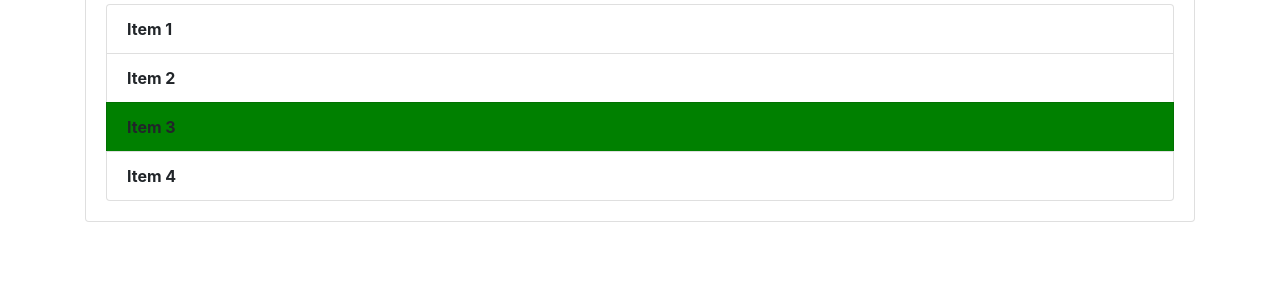
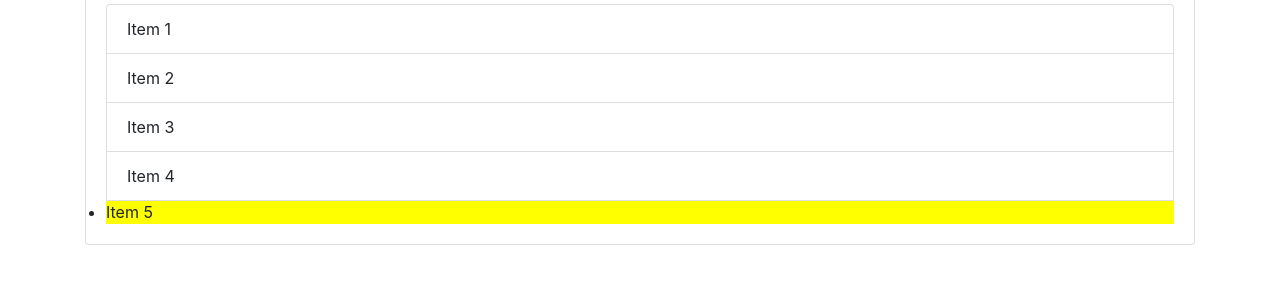
Before and after one commit to Mayanktyagi05/commit-by-tag-name-, a plain HTML site: page index.html in a window 1280 px wide. Shown: the part 273-554 px from the top of the page. Drawn offline with nearby package versions, Linux system fonts and the light colour scheme.

Commit message:
commit by tagname

```diff
--- a/dom.js
+++ b/dom.js
@@ -1,6 +1,2 @@
-var items = document.getElementsByClassName('list-group-item');
-items[2].style.backgroundColor = "green";
-for(var i=0; i<items.length; i++)
-{
-    items[i].style.fontWeight ="bold";
-}
+var li = document.getElementsByTagName('li');
+li[4].style.backgroundColor = "yellow";
--- a/index.html
+++ b/index.html
@@ -27,6 +27,7 @@
       <li class="list-group-item">Item 2</li>
       <li class="list-group-item">Item 3</li>
       <li class="list-group-item">Item 4</li>
+      <li>Item 5</li>
     </ul>
    </div>
   </div>
```
